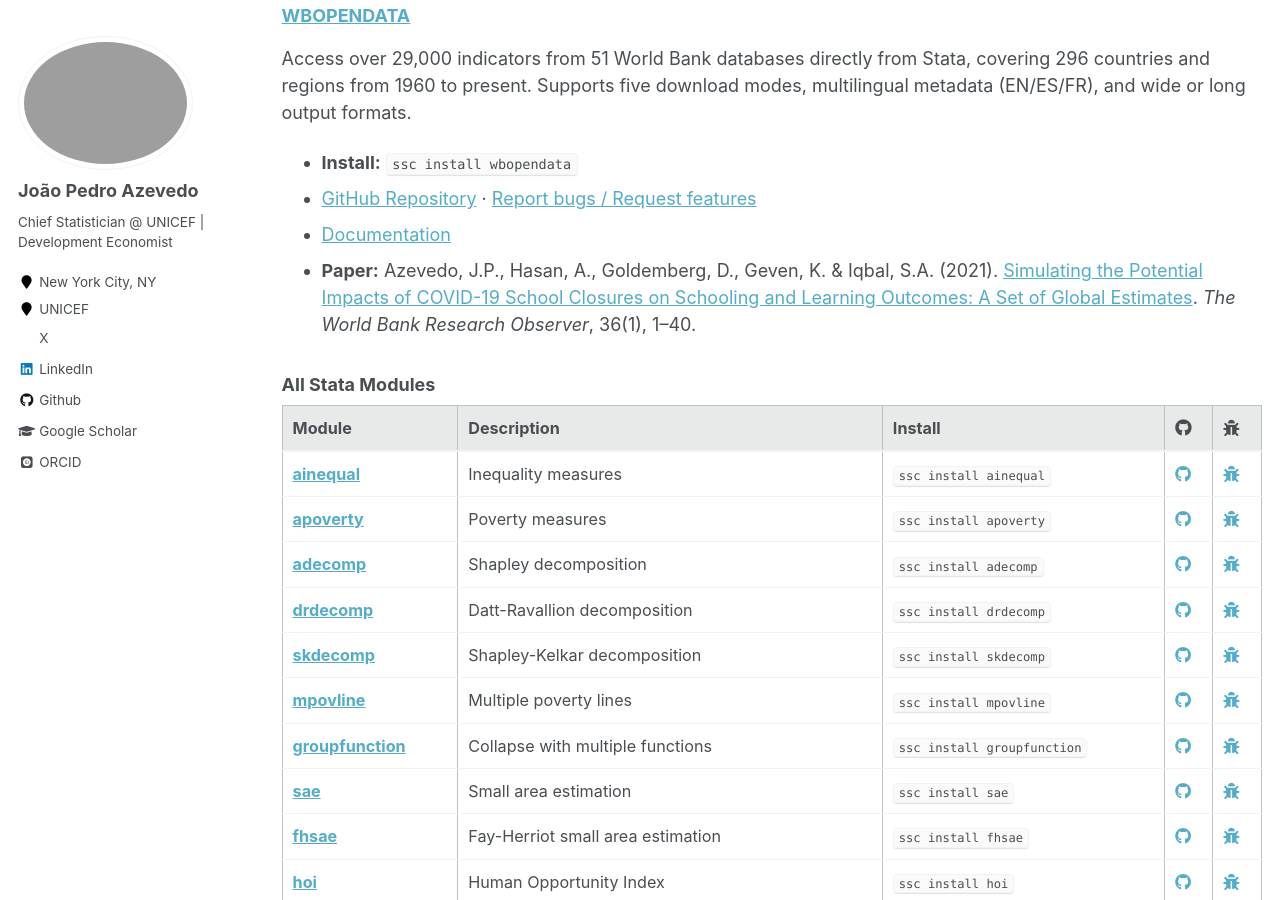
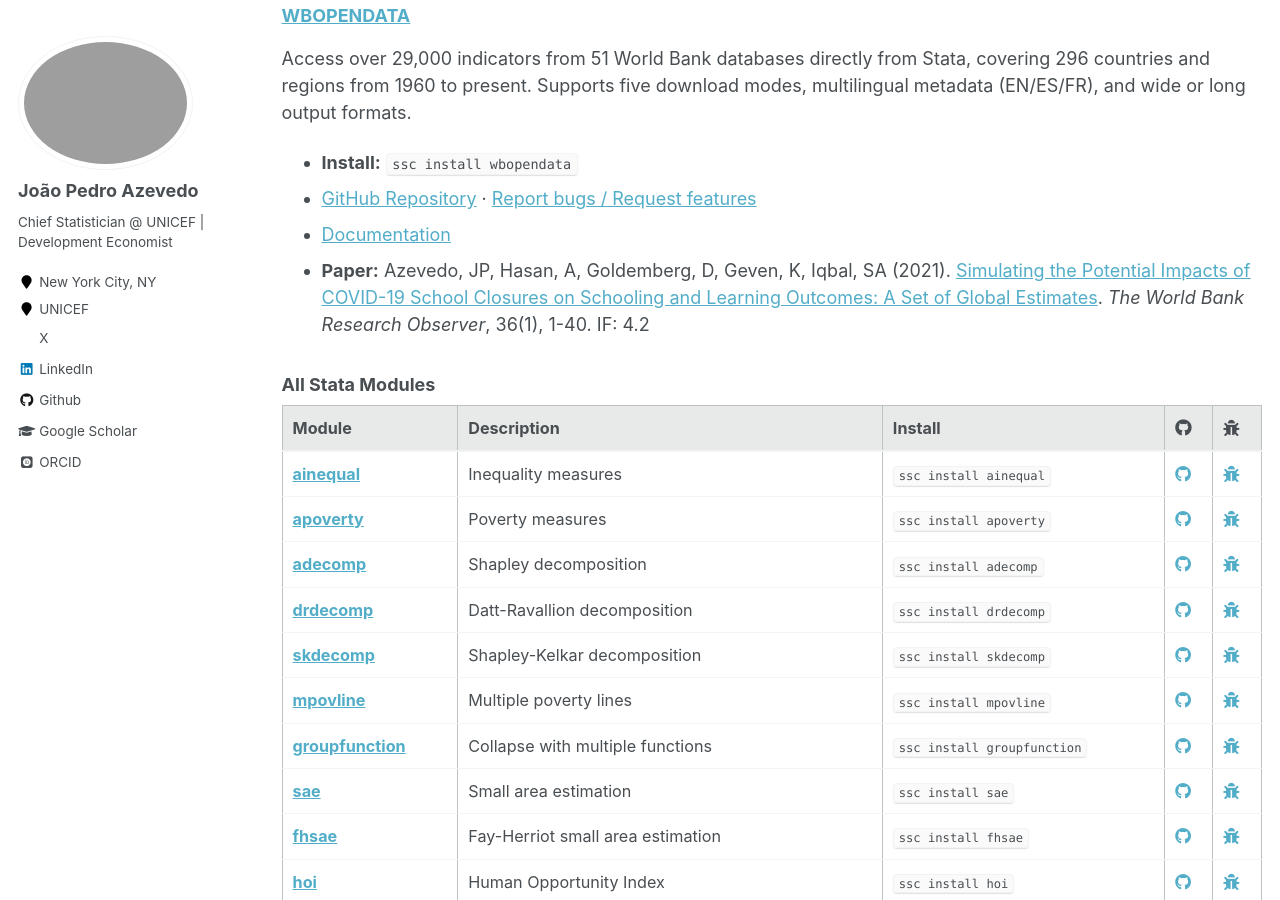
Before and after one commit to jpazvd/jpazvd.github.io, a Jekyll site: the page built from _pages/software.md, in a window 1280 px wide and 900 px high, scrolled down 682 px. Built offline with Jekyll 4.4.1, drawn with Linux system fonts in a browser that asks for light colours; some web fonts are replaced.

Commit message:
sync: update from dev repo
Synced from: jpazvd/jpazvd.github.io-dev@fc97b973f8a9be1000974f140e0db624c2b7319c

```diff
--- a/_pages/software.md
+++ b/_pages/software.md
@@ -56,7 +56,7 @@ description: "Stata modules and data analytics tools by João Pedro Azevedo incl
   <li><strong>Install:</strong> <code>ssc install wbopendata</code></li>
   <li><a href="https://github.com/jpazvd/wbopendata" target="_blank">GitHub Repository</a> · <a href="https://github.com/jpazvd/wbopendata/issues/new" target="_blank">Report bugs / Request features</a></li>
   <li><a href="https://datahelpdesk.worldbank.org/knowledgebase/articles/889464-wbopendata-stata-module-to-access-world-bank-databases" target="_blank">Documentation</a></li>
-  <li><strong>Paper:</strong> Azevedo, J.P., Hasan, A., Goldemberg, D., Geven, K. &amp; Iqbal, S.A. (2021). <a href="https://doi.org/10.1093/wbro/lkab003" target="_blank">Simulating the Potential Impacts of COVID-19 School Closures on Schooling and Learning Outcomes: A Set of Global Estimates</a>. <em>The World Bank Research Observer</em>, 36(1), 1–40.</li>
+  <li><strong>Paper:</strong> Azevedo, JP, Hasan, A, Goldemberg, D, Geven, K, Iqbal, SA (2021). <a href="https://academic.oup.com/wbro/article/36/1/1/6174606" target="_blank">Simulating the Potential Impacts of COVID-19 School Closures on Schooling and Learning Outcomes: A Set of Global Estimates</a>. <em>The World Bank Research Observer</em>, 36(1), 1-40. IF: 4.2</li>
 </ul>
 
 <h3>All Stata Modules</h3>
```
